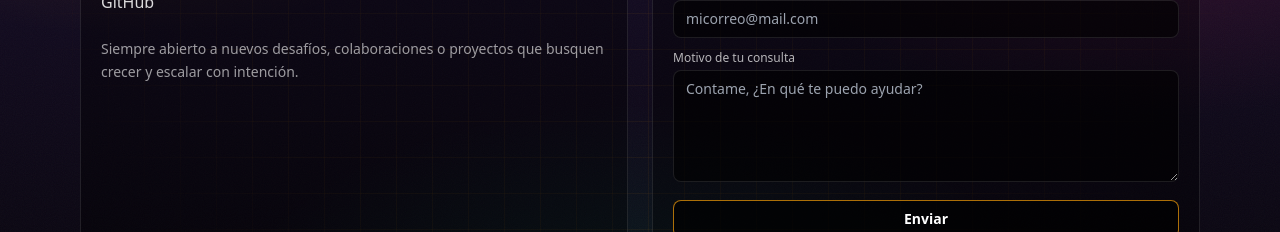
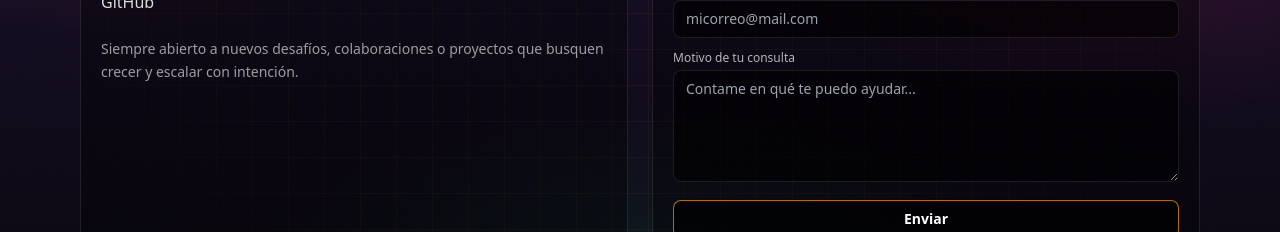
Before and after one commit to lu-developer476/Portfolio, a Next.js app: page /contact in a window 1280 px wide. Shown: the part 347-579 px from the top of the page. Built offline with nearby package versions, Linux system fonts and the light colour scheme.

Commit message:
ContactForm.tsx

```diff
--- a/src/components/ContactForm.tsx
+++ b/src/components/ContactForm.tsx
@@ -90,7 +90,7 @@ export default function ContactForm() {
           value={data.message}
           onChange={onChange("message")}
           className="min-h-28 w-full rounded-lg border border-white/10 bg-black/60 px-3 py-2 text-sm outline-none focus:border-cyber-neonGreen/60"
-          placeholder="Contame, ¿En qué te puedo ayudar?"
+          placeholder="Contame en qué te puedo ayudar..."
           required
         />
       </Field>
```
